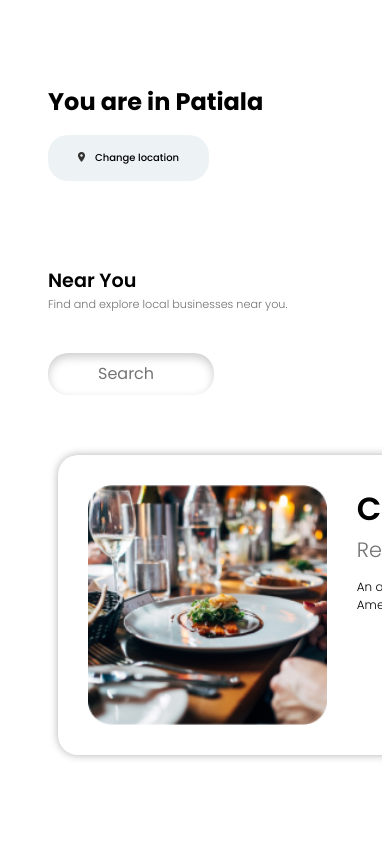
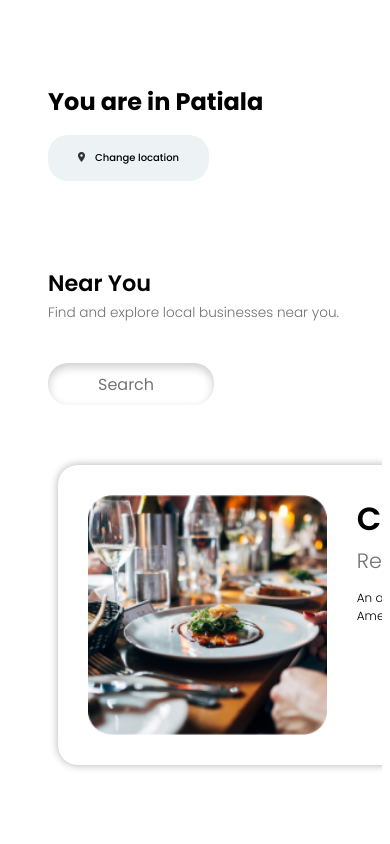
Before and after one commit to Nirmitjatana/localb-frontend, a React (Create React App) app: page / in a window 390 px wide. Shown: the top 844 px of the page. Built offline with nearby package versions, Linux system fonts and the light colour scheme.

Commit message:
font size for mobile and tablet

```diff
--- a/src/App.css
+++ b/src/App.css
@@ -219,10 +219,10 @@ box-shadow: 0px 0px 8px 0px #0000004f;
     outline: none;
   }
   .explore > h2{
-    font-size: 1.2rem;
+    font-size: 1.4rem;
   }
   .subtext{
-    font-size: 0.7rem;
+    font-size: 0.85rem;
     font-weight: 300;
     color: #717171;
     margin-top: -15px;
```
